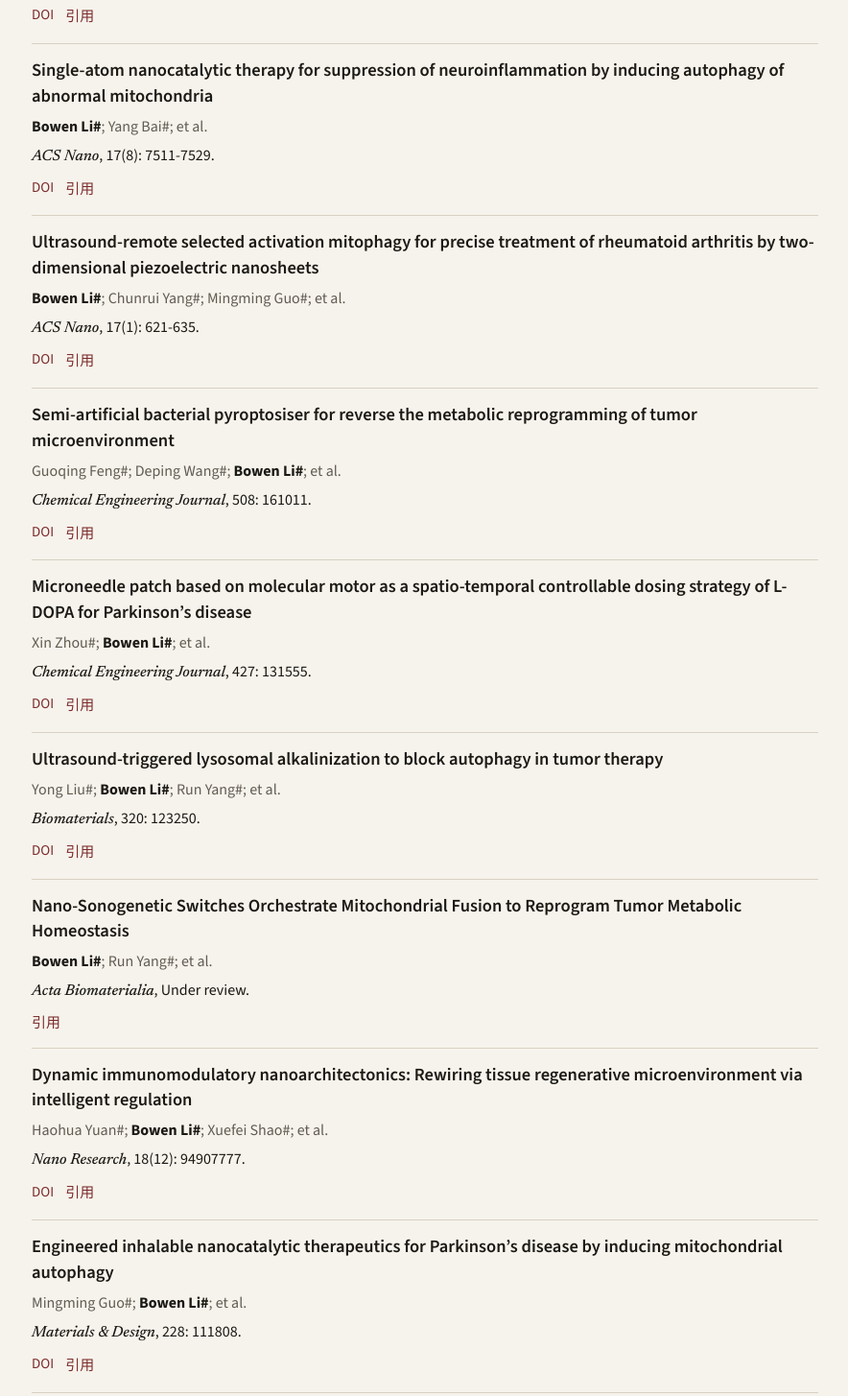
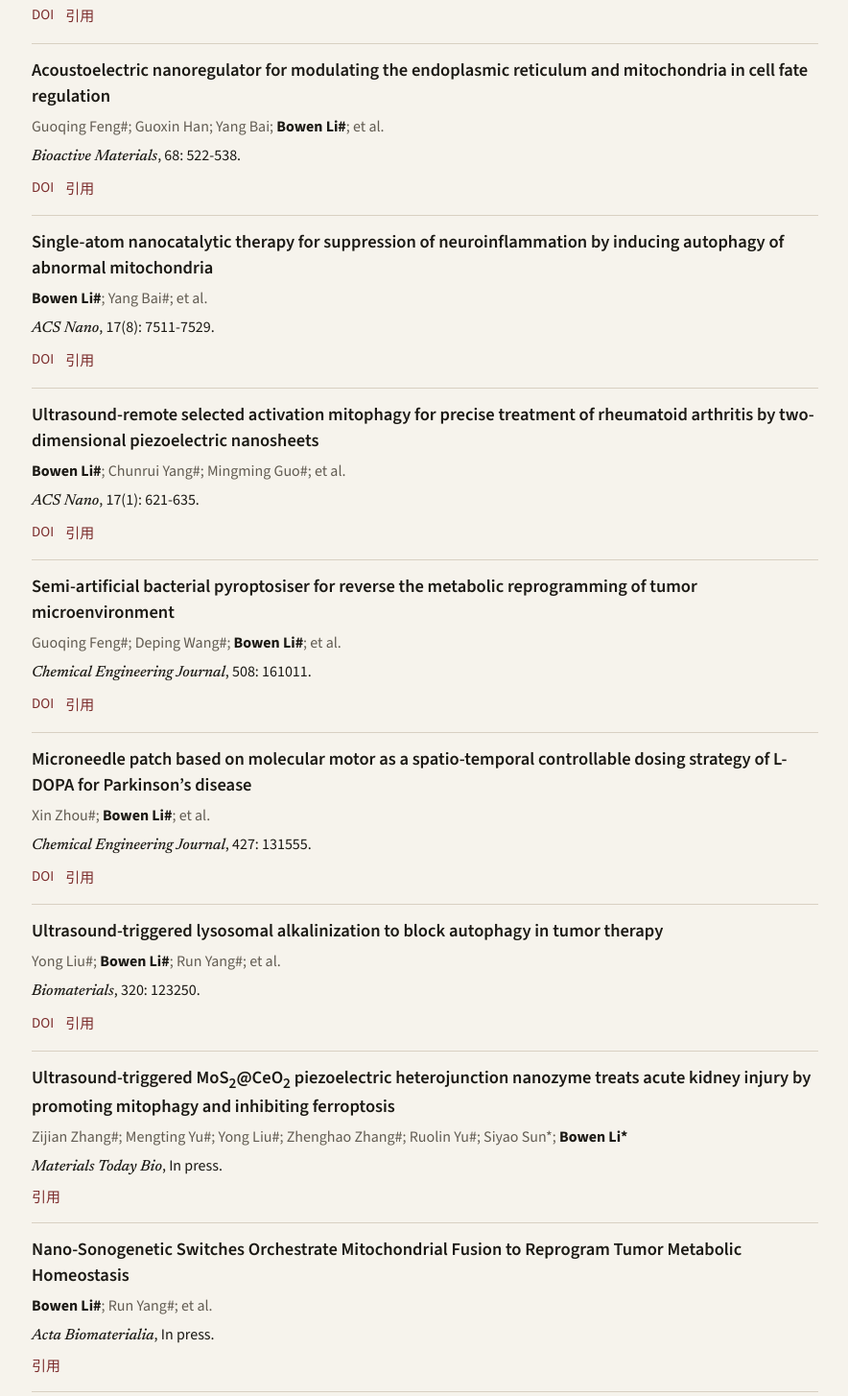
Before and after one commit to a847540771-lang/a847540771-lang.github.io, a plain HTML site: page index.html in a window 1280 px wide. Shown: the part 1547-3002 px from the top of the page at 96% size, without its empty margins (197-1081 px from the left). Drawn offline with nearby package versions, Linux system fonts and the light colour scheme; some icons are missing.

Commit message:
Add two in-press papers and mark the Acta article as in press.
Co-authored-by: Cursor <cursoragent@cursor.com>

```diff
--- a/index.html
+++ b/index.html
@@ -4,7 +4,7 @@
   <meta charset="utf-8">
   <meta name="viewport" content="width=device-width, initial-scale=1">
   <title>李博文 · 吉林大学基础医学院</title>
-  <!-- build 20260921h -->
+  <!-- build 20260921i -->
   <meta name="description" content="吉林大学基础医学院免疫学系李博文。研究智能纳米材料、纳米催化治疗与递送系统。">
   <link rel="icon" href="assets/favicon.svg" type="image/svg+xml">
   <link rel="preconnect" href="https://fonts.googleapis.com">
@@ -12,7 +12,7 @@
   <link href="https://fonts.googleapis.com/css2?family=Newsreader:ital,wght@0,500;0,600;1,500&family=Noto+Sans+SC:wght@400;500;700&family=Noto+Serif+SC:wght@500;600&family=Source+Sans+3:wght@400;600;700&display=swap" rel="stylesheet">
   <link rel="stylesheet" href="https://cdnjs.cloudflare.com/ajax/libs/font-awesome/6.5.2/css/all.min.css">
   <link rel="stylesheet" href="https://cdnjs.cloudflare.com/ajax/libs/academicons/1.9.4/css/academicons.min.css">
-  <link rel="stylesheet" href="css/style.css?v=20260921h">
+  <link rel="stylesheet" href="css/style.css?v=20260921i">
 </head>
 <body>
   <header class="navbar">
@@ -111,7 +111,7 @@
           <h2>论文</h2>
         </div>
         <div class="tabs" role="tablist">
-          <button class="tab active" role="tab" aria-selected="true" data-tab="first">一作（共一）及通讯 · 13</button>
+          <button class="tab active" role="tab" aria-selected="true" data-tab="first">一作（共一）及通讯 · 15</button>
           <button class="tab" role="tab" aria-selected="false" data-tab="collab">其他合作 · 21</button>
         </div>
 
@@ -142,6 +142,15 @@
               <div class="pub-actions">
                 <a class="chip" href="https://doi.org/10.1016/j.bioactmat.2025.10.028" target="_blank" rel="noreferrer">DOI</a>
                 <button class="chip" data-cite="Yang R, Li B, Fu Y, et al. Sonogenic malate depleting modulator for tumor metabolic reprogramming and antitumor immune activation. Bioact Mater. 2026;56:682. doi:10.1016/j.bioactmat.2025.10.028">引用</button>
+              </div>
+            </li>
+            <li class="pub-item">
+              <p class="title">Acoustoelectric nanoregulator for modulating the endoplasmic reticulum and mitochondria in cell fate regulation</p>
+              <p class="authors">Guoqing Feng#; Guoxin Han; Yang Bai; <span class="me">Bowen Li#</span>; et al.</p>
+              <p class="venue"><em>Bioactive Materials</em>, 68: 522-538.</p>
+              <div class="pub-actions">
+                <a class="chip" href="https://doi.org/10.1016/j.bioactmat.2026.09.001" target="_blank" rel="noreferrer">DOI</a>
+                <button class="chip" data-cite="Feng G, Han G, Bai Y, Li B, et al. Acoustoelectric nanoregulator for modulating the endoplasmic reticulum and mitochondria in cell fate regulation. Bioact Mater. 2027;68:522-538. doi:10.1016/j.bioactmat.2026.09.001">引用</button>
               </div>
             </li>
             <li class="pub-item">
@@ -190,11 +199,19 @@
               </div>
             </li>
             <li class="pub-item">
+              <p class="title">Ultrasound-triggered MoS<sub>2</sub>@CeO<sub>2</sub> piezoelectric heterojunction nanozyme treats acute kidney injury by promoting mitophagy and inhibiting ferroptosis</p>
+              <p class="authors">Zijian Zhang#; Mengting Yu#; Yong Liu#; Zhenghao Zhang#; Ruolin Yu#; Siyao Sun*; <span class="me">Bowen Li*</span></p>
+              <p class="venue"><em>Materials Today Bio</em>, In press.</p>
+              <div class="pub-actions">
+                <button class="chip" data-cite="Zhang Z, Yu M, Liu Y, Zhang Z, Yu R, Sun S, Li B. Ultrasound-triggered MoS2@CeO2 piezoelectric heterojunction nanozyme treats acute kidney injury by promoting mitophagy and inhibiting ferroptosis. Mater Today Bio. In press.">引用</button>
+              </div>
+            </li>
+            <li class="pub-item">
               <p class="title">Nano‐Sonogenetic Switches Orchestrate Mitochondrial Fusion to Reprogram Tumor Metabolic Homeostasis</p>
               <p class="authors"><span class="me">Bowen Li#</span>; Run Yang#; et al.</p>
-              <p class="venue"><em>Acta Biomaterialia</em>, Under review.</p>
+              <p class="venue"><em>Acta Biomaterialia</em>, In press.</p>
               <div class="pub-actions">
-                <button class="chip" data-cite="Li B, Yang R, et al. Nano-Sonogenetic Switches Orchestrate Mitochondrial Fusion to Reprogram Tumor Metabolic Homeostasis. Acta Biomater. Under review.">引用</button>
+                <button class="chip" data-cite="Li B, Yang R, et al. Nano-Sonogenetic Switches Orchestrate Mitochondrial Fusion to Reprogram Tumor Metabolic Homeostasis. Acta Biomater. In press.">引用</button>
               </div>
             </li>
             <li class="pub-item">
```
